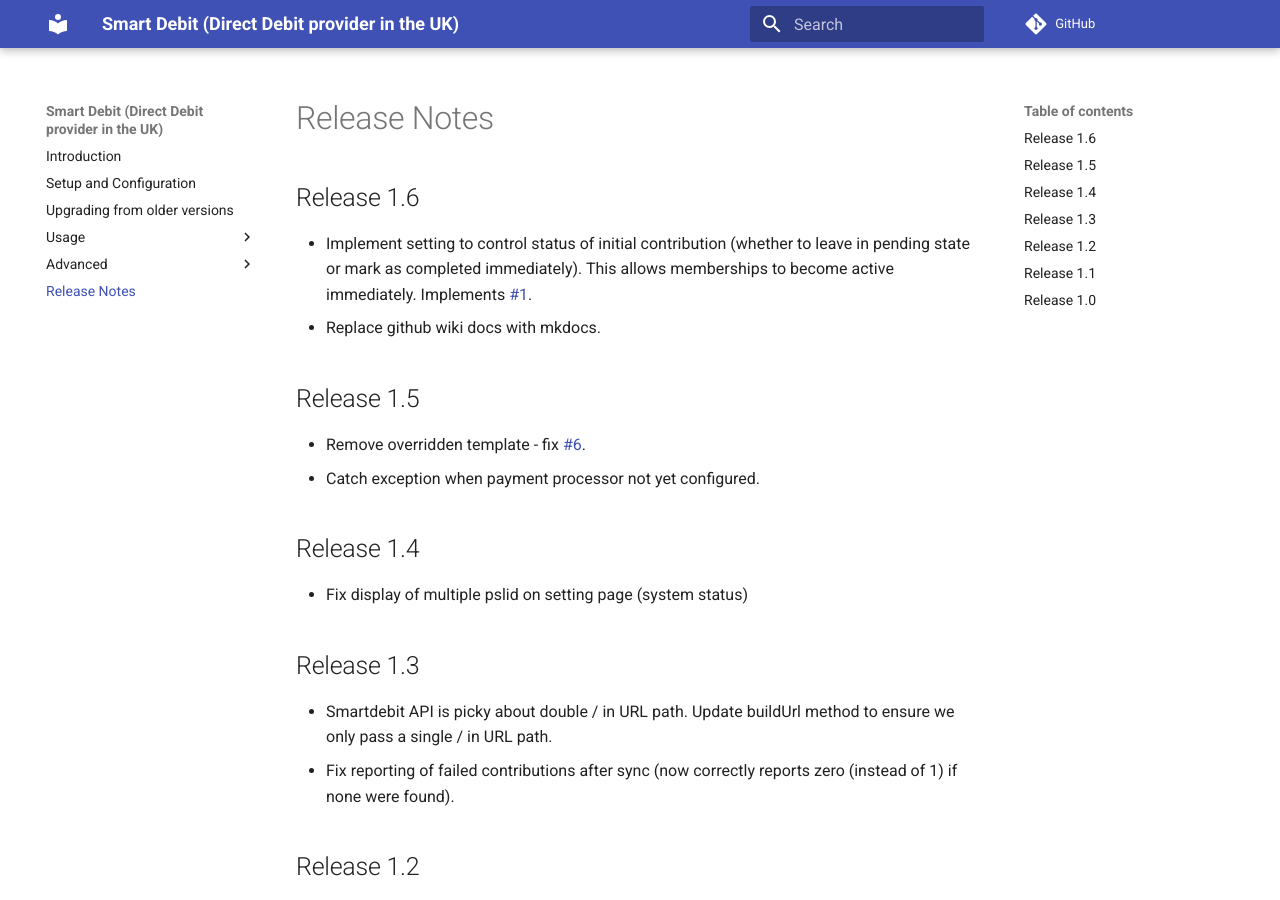
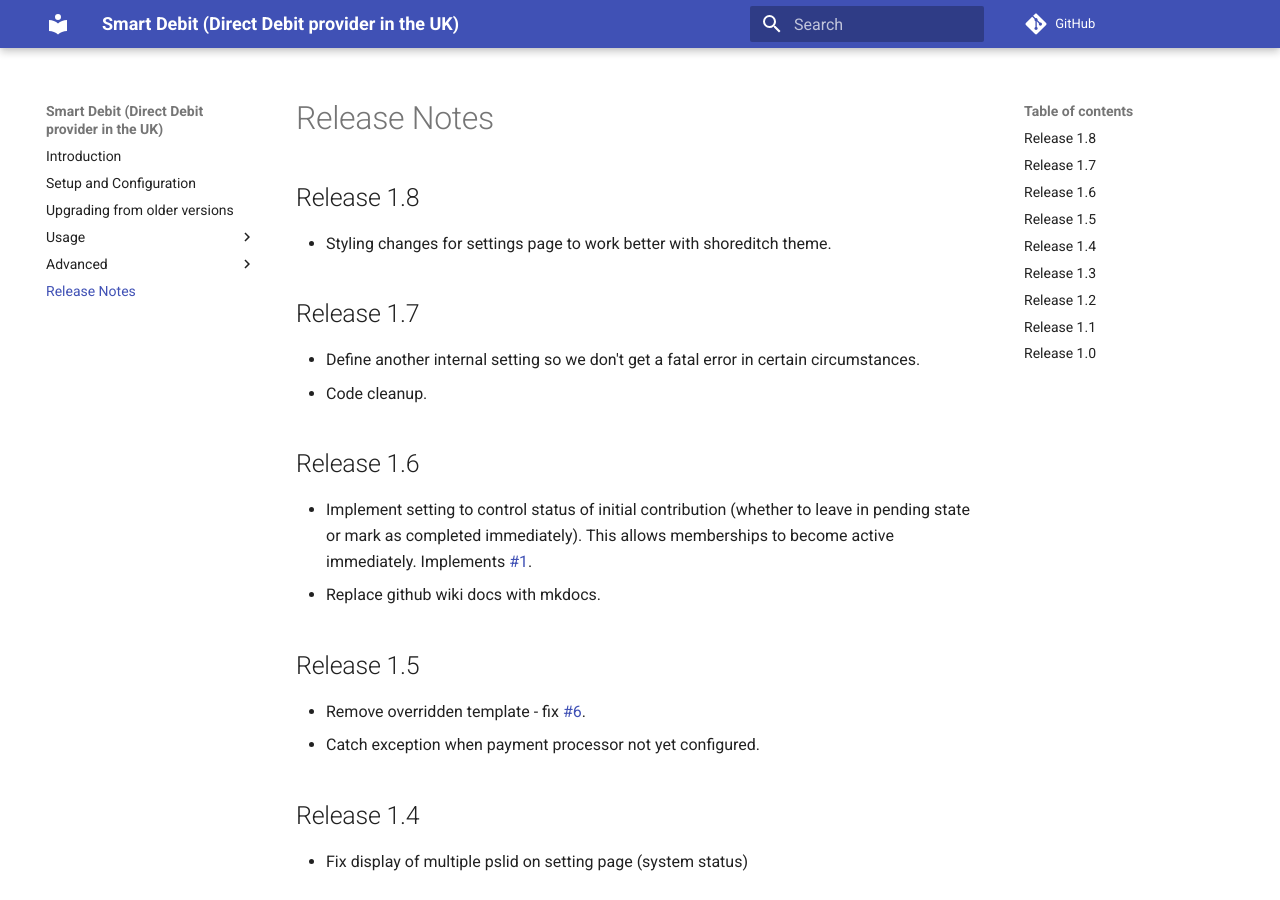
Before and after one commit to mattwire/org.civicrm.smartdebit, an MkDocs documentation site: the page built from docs/release/release_notes.md, in a window 1280 px wide and 900 px high. Built offline with MkDocs 1.6.1 and Material for MkDocs 9.7.7, drawn with Linux system fonts in a browser that asks for light colours; comment, search, counter and statistics services are not loaded; old or Windows-style settings are respelled for this version of MkDocs.

```diff
--- a/docs/release/release_notes.md
+++ b/docs/release/release_notes.md
@@ -1,3 +1,10 @@
+## Release 1.8
+* Styling changes for settings page to work better with shoreditch theme.
+
+## Release 1.7
+* Define another internal setting so we don't get a fatal error in certain circumstances.
+* Code cleanup.
+
 ## Release 1.6
 * Implement setting to control status of initial contribution (whether to leave in pending state
 or mark as completed immediately). This allows memberships to become active immediately. Implements [#1](https://github.com/mattwire/org.civicrm.smartdebit/issues/1).
```
Also changed, not shown: docs/setup.md (+16 -11 lines), docs/images/payment_processor.png (added), docs/images/smartdebit_paymentprocessor.png (deleted), docs/images/smartdebit_startsync.png (deleted).
